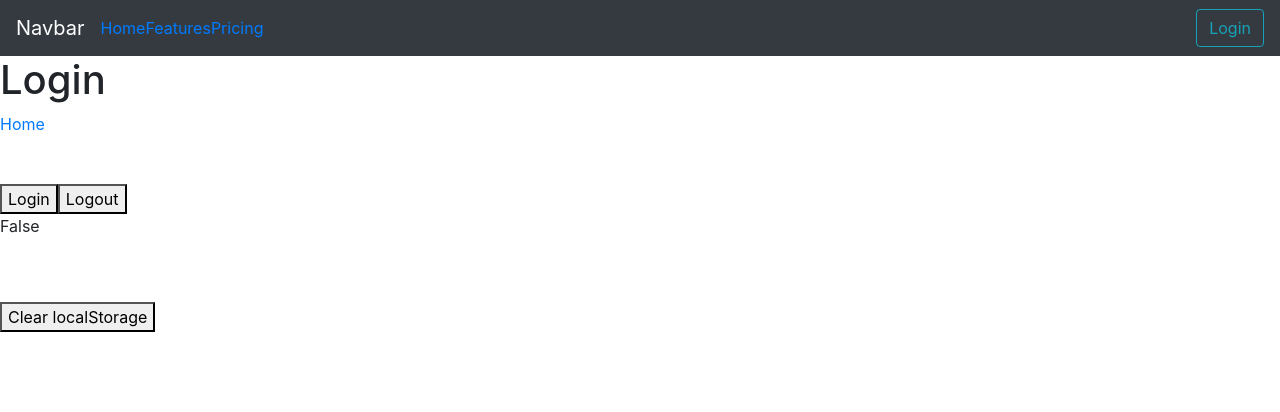
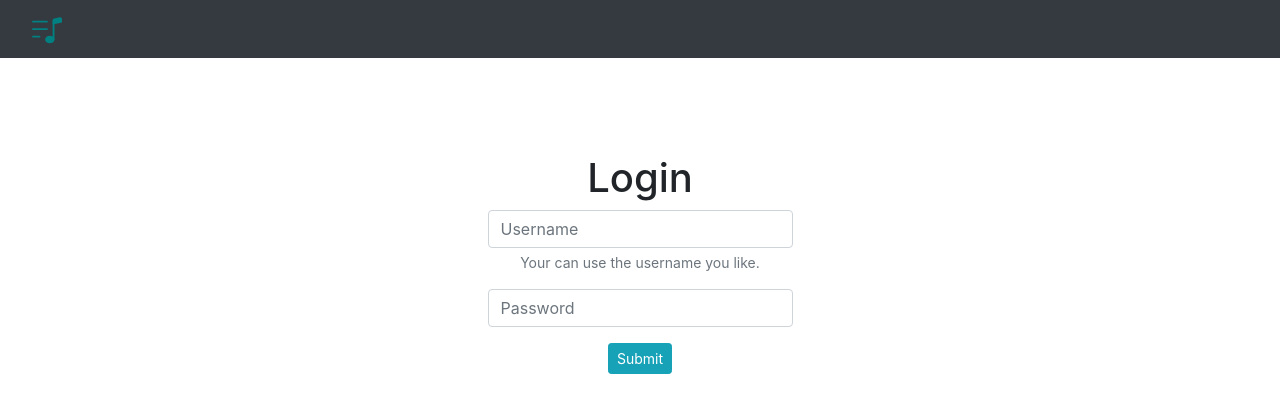
Before and after one commit to martinc1991/improve-in-test, a React (Create React App) app: page / in a window 1280 px wide. Shown: the top 412 px of the page. Built offline with nearby package versions, Linux system fonts and the light colour scheme; the HTML template or start-up script is replaced by a standard one.

Commit message:
🧿 UI enhancement and Login

```diff
--- a/package.json
+++ b/package.json
@@ -10,6 +10,7 @@
 		"bootstrap": "^4.6.0",
 		"react": "^17.0.2",
 		"react-bootstrap": "^1.6.0",
+		"react-bootstrap-icons": "^1.5.0",
 		"react-dom": "^17.0.2",
 		"react-router-dom": "^5.2.0",
 		"react-scripts": "4.0.3",
--- a/src/components/Navbar.js
+++ b/src/components/Navbar.js
@@ -5,6 +5,7 @@ import Nav from 'react-bootstrap/Nav';
 import Navbar from 'react-bootstrap/Navbar';
 import { Link } from 'react-router-dom';
 import { UserContext } from '../context/UserContext';
+import { MusicNoteList } from 'react-bootstrap-icons';
 
 export default function NavBar() {
 	const { isAuth, setIsAuth } = useContext(UserContext);
@@ -18,24 +19,38 @@ export default function NavBar() {
 	};
 
 	return (
-		<Navbar bg='dark' variant='dark'>
+		<Navbar bg='dark' variant='dark' className='sticky-top'>
 			<Link to='/'>
-				<Navbar.Brand>Navbar</Navbar.Brand>
+				<Navbar.Brand>
+					<MusicNoteList className='mx-3' color='teal' size={30} />
+				</Navbar.Brand>
 			</Link>
 			<Nav className='mr-auto'>
-				<Link to='/home'>Home</Link>
-				<Link to='#features'>Features</Link>
-				<Link to='#pricing'>Pricing</Link>
+				{isAuth && (
+					<Link to='/home' className='text-info'>
+						Home
+					</Link>
+				)}
 			</Nav>
 			<Form inline>
+				{/* ----------------------- Uncomment this to development mode ----------------------- */}
+				{/* <Button
+					variant='danger'
+					size='sm'
+					type='submit'
+					className='mx-2'
+					onClick={() => {
+						localStorage.clear();
+						console.log('localStorage is now empty');
+					}}>
+					Clear localStorage
+				</Button> */}
 				{isAuth ? (
-					<Button variant='outline-info' onClick={logout}>
+					<Button variant='outline-info' size='sm' onClick={logout}>
 						Logout
 					</Button>
 				) : (
-					<Button variant='outline-info' onClick={login}>
-						Login
-					</Button>
+					<div></div>
 				)}
 			</Form>
 		</Navbar>
--- a/src/pages/BandInfo.js
+++ b/src/pages/BandInfo.js
@@ -1,16 +1,20 @@
 import axios from 'axios';
 import React, { useEffect, useState } from 'react';
 import { useParams } from 'react-router-dom';
+import Jumbotron from 'react-bootstrap/Jumbotron';
+import Container from 'react-bootstrap/Container';
 
 export default function BandInfo() {
 	let { id } = useParams();
 	id = parseInt(id);
 
 	const [dataLoaded, setDataLoaded] = useState(false);
+	const [genres, setGenres] = useState([]);
 	const [localBand, setLocalBand] = useState({});
 	const [localAlbums, setLocalAlbums] = useState({});
 	let bandsInfo = null;
 	let localAlbumsInfo = null;
+	let genresInfo = '';
 
 	useEffect(() => {
 		// Get bands info
@@ -23,7 +27,7 @@ export default function BandInfo() {
 			})[0];
 			setLocalBand(bandsInfo);
 		} else {
-			console.log('getting BANDS from SERVER');
+			console.log('getting BANDS from API');
 			axios
 				.get('https://my-json-server.typicode.com/improvein/dev-challenge/bands')
 				.then((response) => {
@@ -43,10 +47,9 @@ export default function BandInfo() {
 			localAlbumsInfo = localAlbumsInfo.filter((album) => {
 				return album.bandId === id;
 			});
-			// console.log('localAlbums: ', localAlbumsInfo);
 			setLocalAlbums(localAlbumsInfo);
 		} else {
-			console.log('getting ALBUMS from SERVER');
+			console.log('getting ALBUMS from API');
 			axios
 				.get('https://my-json-server.typicode.com/improvein/dev-challenge/albums')
 				.then((response) => {
@@ -61,36 +64,91 @@ export default function BandInfo() {
 					console.log(error);
 				});
 		}
+		// Genres
+		if (localStorage.getItem('genresInfo')) {
+			console.log('getting GENRES from localStorage');
+			genresInfo = localStorage.getItem('genresInfo');
+			genresInfo = JSON.parse(genresInfo);
+			setGenres(genresInfo);
+		} else {
+			console.log('getting GENRES from API');
+			axios
+				.get('https://my-json-server.typicode.com/improvein/dev-challenge/genre')
+				.then((response) => {
+					genresInfo = response.data;
+					setGenres(genresInfo);
+					localStorage.setItem('genresInfo', JSON.stringify(genresInfo));
+				})
+				.catch((error) => {
+					console.log(error);
+				});
+		}
 	}, []);
+
+	const getGenre = (genreCode) => {
+		let genreArr = genres.filter((genre) => {
+			return genre.code === genreCode;
+		});
+		return genreArr[0]?.name || 'Goth Metal'; // 'Within Temptation' has no genre associated from the genre endpoint
+	};
 
 	return (
 		<div>
+			<Container className='px-5 pt-3'>
 				{localBand ? (
 					<div>
-					<h1>{localBand.name}</h1>
-					<p>ID: {localBand.id}</p>
-					<p>Genre: {localBand.genreCode}</p>
-					<p>Year: {localBand.year}</p>
-					<p>Country: {localBand.country}</p>
+						<h1>
+							{localBand.name} (created in {localBand.year})
+						</h1>
+						<p>
+							<strong>Genre:</strong> {getGenre(localBand.genreCode)}
+						</p>
+						<p>
+							<strong>Country:</strong> {localBand.country}
+						</p>
 						{/* <p>band members: {localBand.members.length}</p> */}
-					<p>Albums</p>
+						<p>
+							<strong>Albums:</strong>
+						</p>
+						<ul>
 							{localAlbums.length ? (
 								localAlbums.map((album, key) => {
 									return (
-								<p key={key}>
-									{' - ' + album.name} ({album.year})
-								</p>
+										<li key={key}>
+											{album.name} ({album.year})
+										</li>
 									);
 								})
 							) : (
-						<p>No albums from this band</p>
+								<li>No albums from this band</li>
 							)}
+						</ul>
+						<p>
+							<strong>Members:</strong>
+						</p>
+						<ol>
+							{localBand && localBand.members?.length ? (
+								localBand.members.map((member, key) => {
+									let link = member.name.replaceAll(' ', '_');
+									return (
+										<li key={key}>
+											<a href={'https://en.wikipedia.org/wiki/' + link} target='_blank' rel='noopener noreferrer'>
+												{member.name}
+											</a>
+										</li>
+									);
+								})
+							) : (
+								<li>No members from this band</li>
+							)}
+						</ol>
 					</div>
 				) : (
 					<div>
 						<p>No band info</p>
 					</div>
 				)}
+			</Container>
 		</div>
 	);
 }
--- a/src/pages/Login.js
+++ b/src/pages/Login.js
@@ -1,43 +1,62 @@
-import React, { useContext } from 'react';
-import { Link } from 'react-router-dom';
+import React, { useContext, useState } from 'react';
+import Button from 'react-bootstrap/Button';
+import Container from 'react-bootstrap/Container';
+import Form from 'react-bootstrap/Form';
+import { Redirect } from 'react-router-dom';
 import { UserContext } from '../context/UserContext';
 
 export default function Login() {
 	const { isAuth, setIsAuth } = useContext(UserContext);
-	console.log('isAuth from context: ', isAuth);
+	const [username, setUsername] = useState('');
+	const [password, setPassword] = useState('');
+	const [logged, setLogged] = useState(false);
+	const [shorHelpMessage, setShorHelpMessage] = useState(false);
+
+	const handleForm = (e) => {
+		setShorHelpMessage(false);
+		if (e.target.name === 'username') {
+			setUsername(e.target.value);
+		} else if (e.target.name === 'password') {
+			setPassword(e.target.value);
+		} else {
+			if (username === password) {
+				setIsAuth(true);
+				setLogged(true);
+			} else {
+				setShorHelpMessage(true);
+			}
+		}
+	};
 
 	return (
 		<div>
-			<h1>Login</h1>
-			<Link to='/home'>Home</Link>
-			<br />
-			<br />
-			<br />
-			<button
-				onClick={() => {
-					console.log('login');
-					setIsAuth(true);
-				}}>
-				Login
-			</button>
-			<button
-				onClick={() => {
-					console.log('logout');
-					setIsAuth(false);
-				}}>
-				Logout
-			</button>
-			<br />
-			<p>{isAuth ? 'True' : 'False'}</p>
-			<br />
-			<br />
-			<button
-				onClick={() => {
-					localStorage.clear();
-					console.log('localStorage is now empty');
-				}}>
-				Clear localStorage
-			</button>
+			<Container className='w-50 text-center  mt-5 pt-5'>
+				<h1>Login</h1>
+				<Form noValidate>
+					<Form.Group controlId='formBasicEmail' className='d-flex flex-column align-items-center'>
+						{/* <Form.Label>Username</Form.Label> */}
+						<Form.Control type='email' name='username' placeholder='Username' onChange={handleForm} className='w-50' />
+						<Form.Text id='passwordHelpBlock' muted>
+							Your can use the username you like.
+						</Form.Text>
+					</Form.Group>
+
+					<Form.Group controlId='formBasicPassword' className='d-flex flex-column align-items-center'>
+						{/* <Form.Label>Password</Form.Label> */}
+						<Form.Control type='password' name='password' placeholder='Password' onChange={handleForm} className='w-50' />
+					</Form.Group>
+
+					{shorHelpMessage && (
+						<Form.Text id='passwordHelpBlock' className='mt-0 mb-3 text-danger'>
+							{`Why don't you try "${username}" for the password?`}
+						</Form.Text>
+					)}
+					<Button variant='info' size='sm' name='submit' onClick={handleForm}>
+						Submit
+					</Button>
+				</Form>
+			</Container>
+			{logged && <Redirect to='/home' />}
 		</div>
 	);
 }
```
Also changed, not shown: src/pages/Home.js (+24 -23 lines), 1 other file (tests, documents, lock files or other folders). Lines whose indentation alone changed are shown as unchanged.
